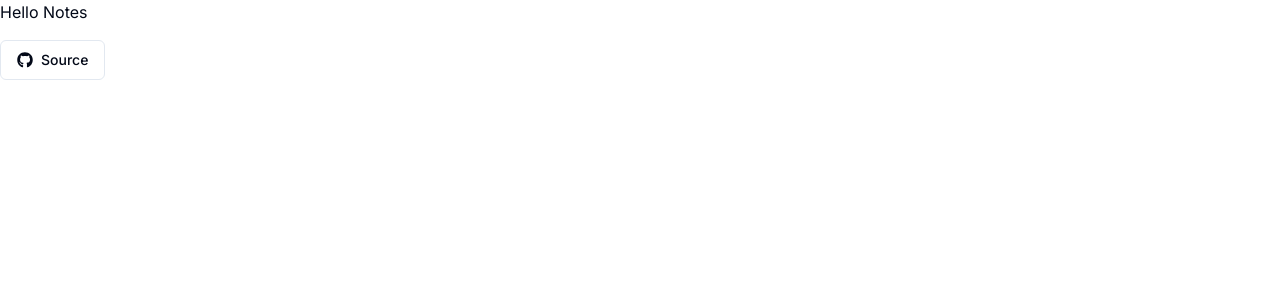
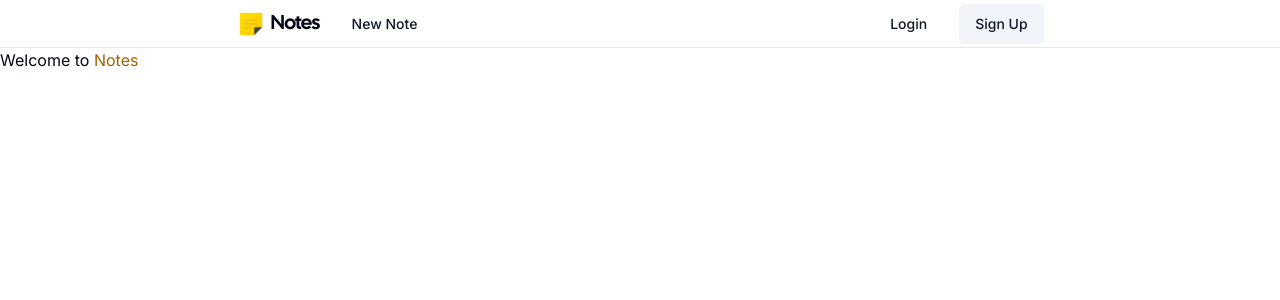
Before and after one commit to Jay-Karia/notes, a Next.js app: page / in a window 1280 px wide. Shown: the top 300 px of the page. Built offline with nearby package versions, Linux system fonts and the light colour scheme.

Commit message:
chore: build app header

```diff
--- a/package.json
+++ b/package.json
@@ -7,7 +7,8 @@
     "build": "next build",
     "start": "next start",
     "lint": "next lint",
-    "format": "prettier --write ."
+    "format": "prettier --write src/**/*.*",
+    "format:all": "prettier --write ."
   },
   "dependencies": {
     "@radix-ui/react-slot": "^1.1.0",
--- a/src/app/layout.tsx
+++ b/src/app/layout.tsx
@@ -2,6 +2,8 @@ import type { Metadata } from "next";
 import { Inter } from "next/font/google";
 import "./globals.css";
 import { cn } from "@/lib/utils";
+
+import Header from "@/components/Header";
 
 const inter = Inter({ subsets: ["latin"] });
 
@@ -24,7 +26,10 @@ export default function RootLayout({
 }>) {
   return (
     <html lang="en">
-      <body className={cn("h-full w-full", inter.className)}>{children}</body>
+      <body className={cn("h-full w-full", inter.className)}>
+        <Header />
+        {children}
+      </body>
     </html>
   );
 }
--- a/src/app/page.tsx
+++ b/src/app/page.tsx
@@ -1,18 +1,7 @@
-import Link from "next/link";
-import { FaGithub } from "react-icons/fa";
-
-import { Button } from "@/components/ui/button";
-
 export default function Home() {
   return (
-    <div className="flex w-max flex-col gap-y-4">
-      Hello Notes
-      <Button asChild variant={"outline"}>
-        <Link href="https://github.com/Jay-Karia/notes" target="_blank">
-          <FaGithub className="mr-2 h-4 w-4" />
-          Source
-        </Link>
-      </Button>
+    <div className="w-max">
+      Welcome to <span className="text-yellow-700">Notes</span>
     </div>
   );
 }
--- /dev/null
+++ b/src/components/Header.tsx
@@ -0,0 +1,26 @@
+import Logo from "./Logo";
+import Link from "next/link";
+import { Button } from "./ui/button";
+
+export default function Header() {
+  return (
+    <div className="flex h-12 w-full items-center justify-around border-b p-4">
+      <div className="flex items-center space-x-4">
+        <Link href="/">
+          <Logo />
+        </Link>
+        <Button variant={"link"} asChild>
+          <Link href="/new">New Note</Link>
+        </Button>
+      </div>
+      <div className="flex space-x-4">
+        <Button variant={"link"} asChild>
+          <Link href="/login">Login</Link>
+        </Button>
+        <Button variant={"primary"} asChild>
+          <Link href="/signup">Sign Up</Link>
+        </Button>
+      </div>
+    </div>
+  );
+}
--- /dev/null
+++ b/src/components/Logo.tsx
@@ -0,0 +1,23 @@
+import Image from "next/image";
+import localFont from "next/font/local";
+import { cn } from "@/lib/utils";
+
+const headingFont = localFont({
+  src: "../../public/fonts/font.woff2",
+});
+
+export default function Logo() {
+  return (
+    <div className="flex items-center gap-x-1 hover:cursor-pointer hover:opacity-85">
+      <Image src="/logo.png" height={30} width={30} alt="Logo" />
+      <h4
+        className={cn(
+          "scroll-m-20 text-xl font-semibold tracking-tight",
+          headingFont.className
+        )}
+      >
+        Notes
+      </h4>
+    </div>
+  );
+}
--- a/src/components/ui/button.tsx
+++ b/src/components/ui/button.tsx
@@ -18,6 +18,7 @@ const buttonVariants = cva(
           "bg-secondary text-secondary-foreground hover:bg-secondary/80",
         ghost: "hover:bg-accent hover:text-accent-foreground",
         link: "text-primary underline-offset-4 hover:underline",
+        primary: "bg-accent text-accent-foreground hover:bg-accent/90",
       },
       size: {
         default: "h-10 px-4 py-2",
```
